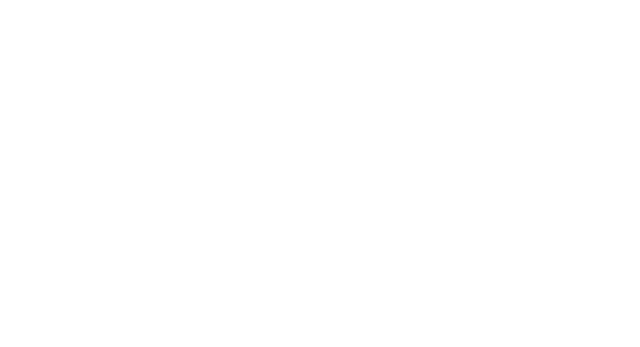
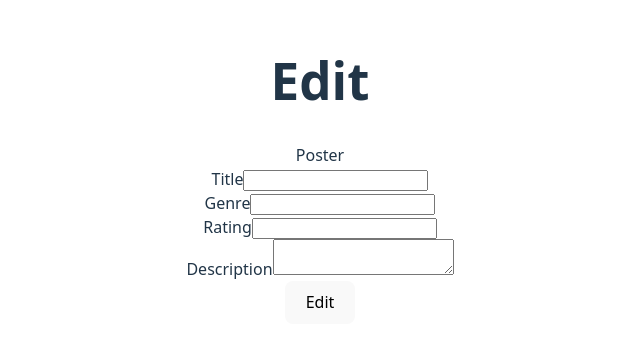
Before and after one commit to rahaf-af/Aniverse_Frontend, a React (Vite) app in the folder Aniverse/: page /editAnime/1 in a window 1280 px wide. Before the commit this address had no page. Shown: the part 229-576 px from the top of the page, without its empty margins (320-960 px from the left). Built offline with nearby package versions, Linux system fonts and the light colour scheme.

Commit message:
finshed frontend full CRUD for Anime model

```diff
--- a/Aniverse/src/App.jsx
+++ b/Aniverse/src/App.jsx
@@ -16,6 +16,7 @@ function App() {
             <Route path = '/animes' element={<Animes/>}/>
             <Route path = '/anime/:animeId' element={<AnimeDetail/>}/>
             <Route path = '/addAnime' element={<AnimeForm/>}/>
+            <Route path = '/editAnime/:animeId' element={<AnimeForm/>}/>
 
         </Routes>
       </BrowserRouter>
--- a/Aniverse/src/components/AnimeIndex/AnimeDetail.jsx
+++ b/Aniverse/src/components/AnimeIndex/AnimeDetail.jsx
@@ -1,16 +1,19 @@
 import React from 'react'
 import { useEffect , useState } from 'react'
-import { useParams } from 'react-router'
+import { useParams , useNavigate, Link } from 'react-router'
 import axios from 'axios'
+
 
 function AnimeDetail() {
     const [anime, setanime] = useState([])
     const [errors, seterrors] = useState()
     const {animeId} = useParams()
+    const navigate = useNavigate()
     console.log(animeId)
+
     async function getSingleAnime() {
         try{
-        const response = await axios.get(`http://127.0.0.1:8000/api/anime/${animeId}`)
+        const response = await axios.get(`http://127.0.0.1:8000/api/anime/${animeId}/`)
         console.log(response.data)
         setanime(response.data)
         } catch(error){
@@ -26,10 +29,10 @@ function AnimeDetail() {
     if (errors){
         return <h3>{errors}</h3>
     }
-    async function deleteHandeler(pastry_id, event) {
-        const response = await axios.delete(`http://127.0.0.1:8000/api/anime/${animeId}`)
+    async function deleteHandeler(event) {
+        const response = await axios.delete(`http://127.0.0.1:8000/api/anime/${animeId}/`)
         console.log(response.data)
-        Navigate('/animes')
+        navigate('/animes')
     }
   return (
     <>
@@ -44,7 +47,7 @@ function AnimeDetail() {
                 <p>description: {anime.description}</p>
             </div>
             <div className='animebuttons'>
-                <button>Edit anime</button>
+                <Link to={`/editAnime/${animeId}`}><button>Edit anime</button></Link>
                 <button onClick={deleteHandeler}>Delete anime</button>
             </div>
 
--- a/Aniverse/src/components/AnimeIndex/AnimeForm.jsx
+++ b/Aniverse/src/components/AnimeIndex/AnimeForm.jsx
@@ -1,10 +1,11 @@
 import React from 'react'
 import { useState , useEffect} from 'react'
 import axios from 'axios'
-import { Navigate , useParams } from 'react-router'
+import { useParams ,useNavigate } from 'react-router'
 
 
 function AnimeForm() {
+
     const [formData , setformData]= useState({
         poster :'',
         title:'',
@@ -12,18 +13,33 @@ function AnimeForm() {
         rating:0.0,
         description:''
     })
+    const {animeId} = useParams()
+    const navigate = useNavigate()
+    console.log(animeId)
+
     function changeHandler(event){
         setformData({...formData, [event.target.name]: event.target.value})
         console.log(formData)
     }
     async function submitHandler(event){
+        let response ={}
+        event.preventDefault()
+        if (animeId){
+            const response = await axios.put(`http://127.0.0.1:8000/api/anime/${animeId}/`, formData)
+        }else{
+            const response = await axios.post(`http://127.0.0.1:8000/api/animes/`, formData)
+        }
+        console.log(response)
+        if (response.status === 201 || response.status === 200){
+            navigate(`/anime/${response.data.id}`)
+        }
 
 
     }
   return (
     <>
-    <h1>Add Anime</h1>
-    <form>
+    <h1>{animeId ?`Edit ${formData.title}`:'Add Anime'}</h1>
+    <form onSubmit={submitHandler}>
         <div>
             <label htmlFor='poster'>Poster</label>
             <input onChange={changeHandler} value={formData.poster} id='poster' name='poster' type='image'/>
@@ -44,7 +60,7 @@ function AnimeForm() {
             <label htmlFor='description'>Description</label>
             <textarea onChange={changeHandler} id='description' name='description'/>
         </div>
-        <button type='submit' >Submit</button>
+        <button type='submit' >{animeId ?`Edit`:'Submit'}</button>
     </form>
     </>
   )
```
